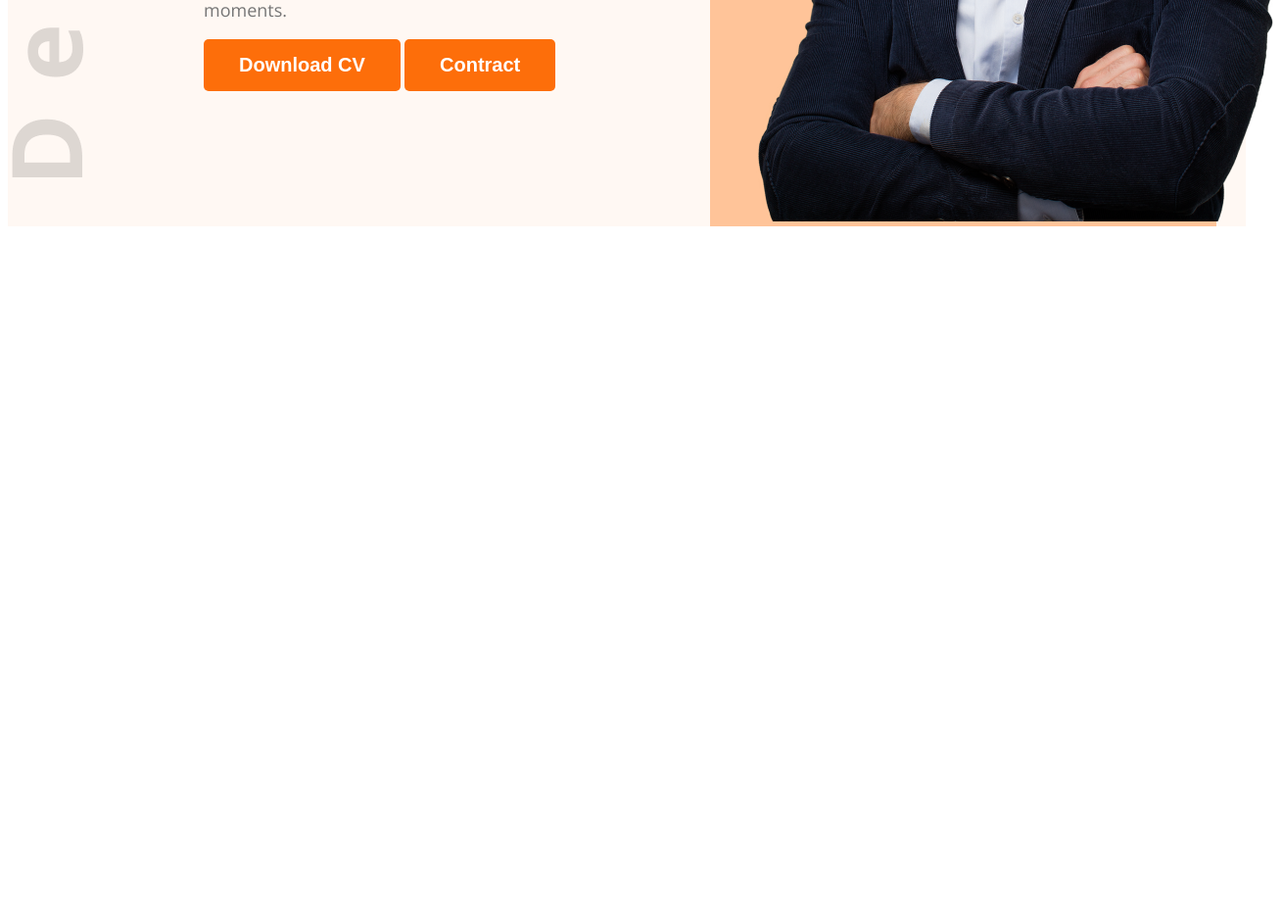
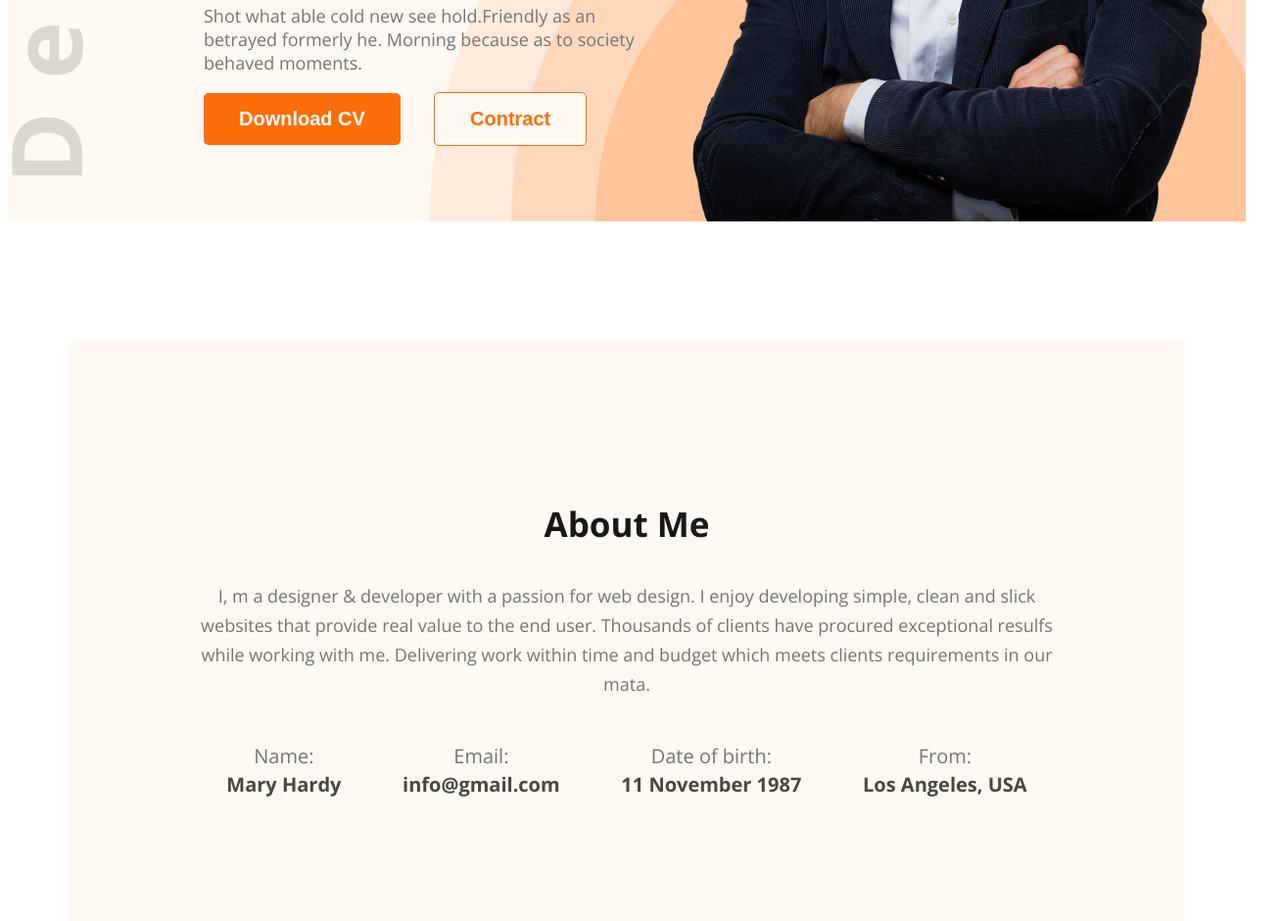
Before and after one commit to princeshariar/developer-portfolio-new, a plain HTML site: page index.html in a window 1280 px wide. Shown: the part 639-1579 px from the top of the page at 98% size, 1309 px wide, since content can reach past the window. Before the commit the page ends 878 px from the top, so only its background shows below. Drawn offline with nearby package versions, Linux system fonts and the light colour scheme.

Commit message:
about section complete

```diff
--- a/Styles/styles.css
+++ b/Styles/styles.css
@@ -17,6 +17,18 @@ body {
     font-weight: 700;
     border: 0;
     padding: 15px 36px;
+}
+
+.btn-contract {
+    border-radius: 5px;
+    background: #FFF8F3;
+    color: #FD6E0A;
+    font-size: 20px;
+    /* font-style: normal; */
+    font-weight: 700;
+    border: 1px solid #FD6E0A;
+    padding: 15px 36px;
+    margin-left: 30px;
 }
 
 /* nav related styles */
@@ -57,9 +69,11 @@ nav a {
 
     /* background-repeat: no-repeat;
     background-position: bottom right; */
-    background-image: url(../images/developer.png);
+    background-image: url(../images/developer.png), url('../images/header_bg.png');
     background-repeat: no-repeat;
-    background-position: center left;
+    background-position: center left, bottom right;
+    /* margin-bottom: 130px; */
+
 }
 
 .banner {
@@ -69,17 +83,18 @@ nav a {
     display: flex;
 
 }
-.banner-content{
+
+.banner-content {
     max-width: 500px;
 }
 
-.banner-img{
+/* .banner-img{
     background-image: url('../images/header_bg.png');
     background-repeat: no-repeat;
     background-position: right bottom;
     width: 50%;
     text-align: right;
-}
+} */
 
 .banner-greatting {
     color: #474747;
@@ -87,6 +102,7 @@ nav a {
     margin-bottom: 0;
 
 }
+
 .banner-title {
     color: #181818;
     font-size: 85px;
@@ -101,9 +117,66 @@ nav a {
     font-weight: 400;
     margin-top: 20px;
 
- }
+}
 
 /* .banner .banner-profile {
     width: 400px;
     height: 676px;
 } */
+/* -------------------------------- */
+/* Main section style */
+main {
+    max-width: 1140px;
+    margin: 0 auto;
+}
+
+/* main section common style */
+/* about section style */
+.about {
+    margin: 120px 0;
+    border-radius: 10px;
+    background: #FFF8F3;
+    padding: 130px;
+}
+
+.section-title {
+    color: var(--Dark-01, #181818);
+    text-align: center;
+    font-size: 35px;
+    /* font-style: normal; */
+    font-weight: 700;
+    /* line-height: normal; */
+}
+
+.section-description {
+    color: #757575;
+    text-align: center;
+    font-size: 18px;
+    font-weight: 400;
+    line-height: 30px;
+    /* 166.667% */
+}
+
+.about-info-container {
+    display: flex;
+    justify-content: space-around;
+}
+
+.about-info {
+    align-items: center;
+    text-align: center;
+}
+
+.info-title {
+    margin-bottom: 0;
+    color: #757575;
+    font-size: 20px;
+    font-weight: 400;
+}
+
+.info-description {
+    margin-top: 2px;
+    color: #474747;
+    font-size: 20px;
+    font-weight: 700;
+}
--- a/index.html
+++ b/index.html
@@ -51,16 +51,42 @@
                 <h1 class="banner-title">Mary Hardy</h1>
                 <p class="banner-description">Shot what able cold new see hold.Friendly as an betrayed formerly he. Morning because as to society behaved moments.</p>
                 <button class="btn-primary">Download CV</button>
-                <button class="btn-primary">Contract</button>
+                <button class="btn-contract">Contract</button>
             </div>
-            <div class="banner-img">
+            <!-- <div class="banner-img"> -->
                 <img class="banner-profile" src="images/hardy.png" alt="">
-            </div>
+            <!-- </div> -->
         </div>
 
     </header>
     <main>
+        <section class="about">
+            <h3 class="section-title">About Me</h3>
+            <p class="section-description">
+                I, m a designer & developer with a passion for web design. I enjoy developing simple, clean and slick websites that provide real value to the end user. Thousands of clients have procured exceptional resulfs while working with me. Delivering work within time and budget which meets clients requirements in our mata.
+            </p>
+            <div class="about-info-container">
+                <div class="about-info">
+                    <h4 class="info-title">Name:</h4>
+                    <p class="info-description">Mary Hardy </p>
+                </div>
+                <div class="about-info">
+                    <h4 class="info-title">Email:</h4>
+                    <p class="info-description">info@gmail.com</p>
+                </div>
+                <div class="about-info">
+                    <h4 class="info-title">Date of birth:
+                        </h4>
+                    <p class="info-description">11 November 1987</p>
+                </div>
+                <div class="about-info">
+                    <h4 class="info-title">From:
+                        </h4>
+                    <p class="info-description">Los Angeles, USA</p>
+                </div>
 
+            </div>
+        </section>
     </main>
     <footer>
 
```
